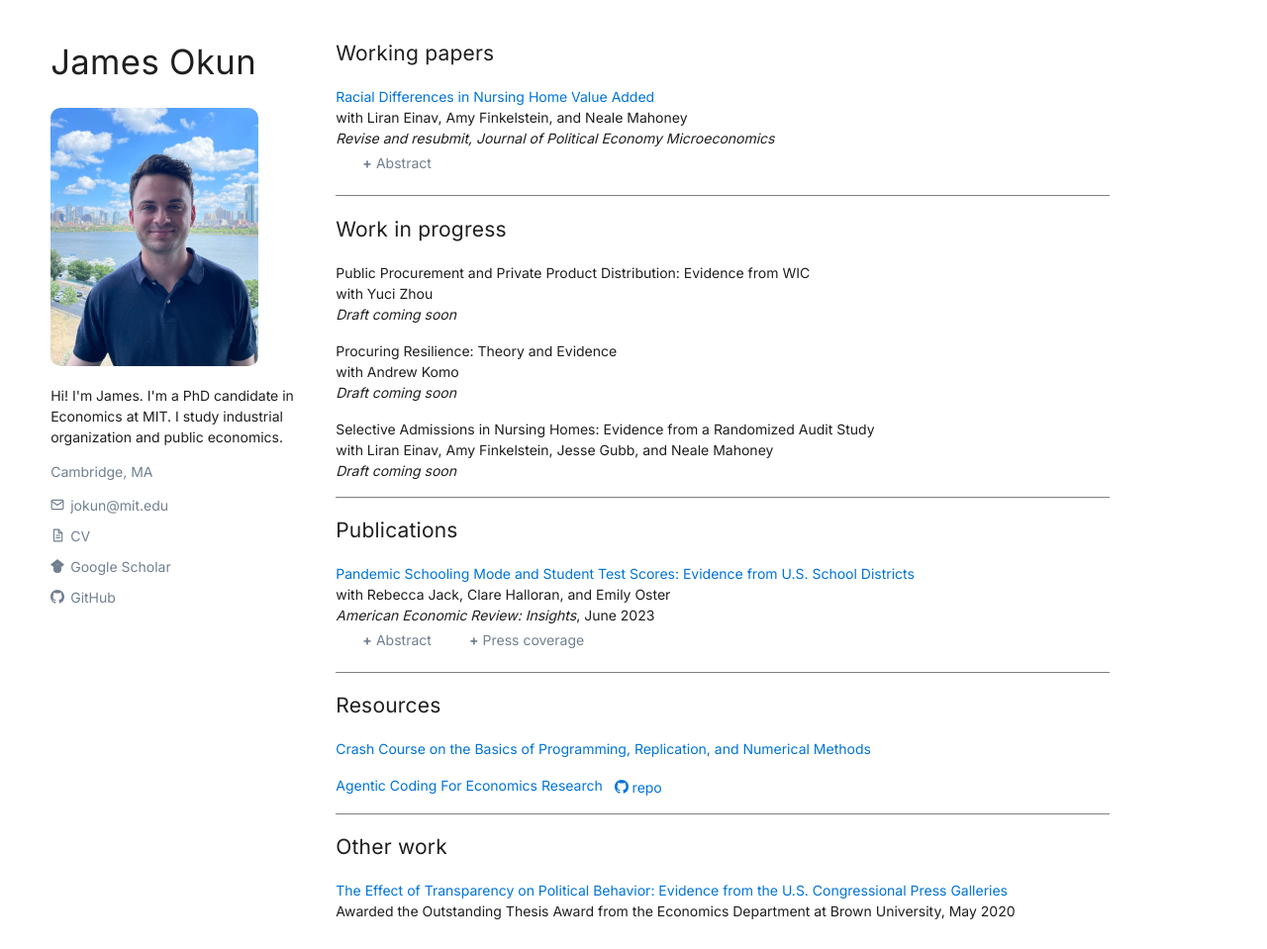
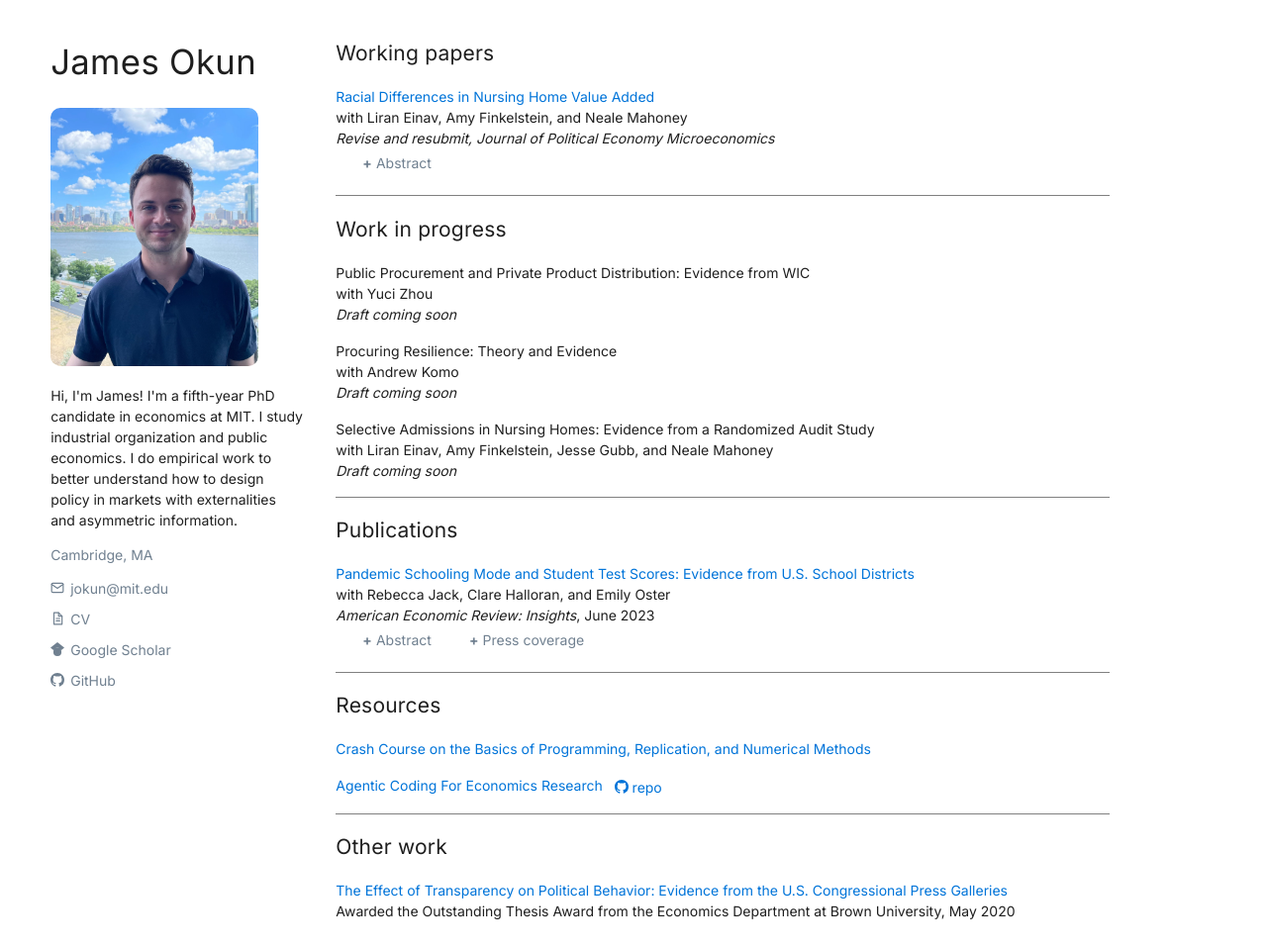
Before and after one commit to jamesokun/jamesokun.github.io, a Jekyll site: the page built from index.html, in a window 1280 px wide and 959 px high. Shown: the whole window at 99% size. Built offline with Jekyll 4.4.1, drawn with Linux system fonts in a browser that asks for light colours; the list of posts is cut into pages by our own code.

Commit message:
Update author bio with additional information
Expanded bio to provide more details about research focus.

```diff
--- a/_config.yml
+++ b/_config.yml
@@ -102,7 +102,7 @@ analytics:
 author:
   name             : "James Okun"
   avatar           : "/files/profilepic.jpeg"
-  bio              : "Hi! I'm James. I'm a PhD candidate in Economics at MIT. I study industrial organization and public economics."
+  bio              : "Hi, I'm James! I'm a fifth-year PhD candidate in economics at MIT. I study industrial organization and public economics. I do empirical work to better understand how to design policy in markets with externalities and asymmetric information."
   location         : "Cambridge, MA"
   email            : "jokun@mit.edu"
   uri              :
```
